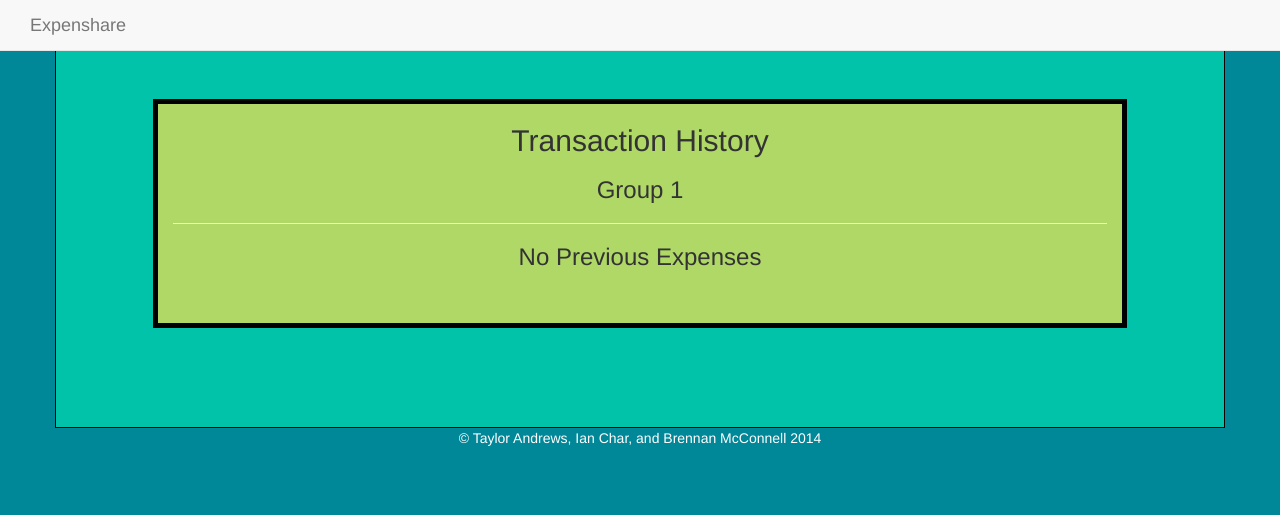
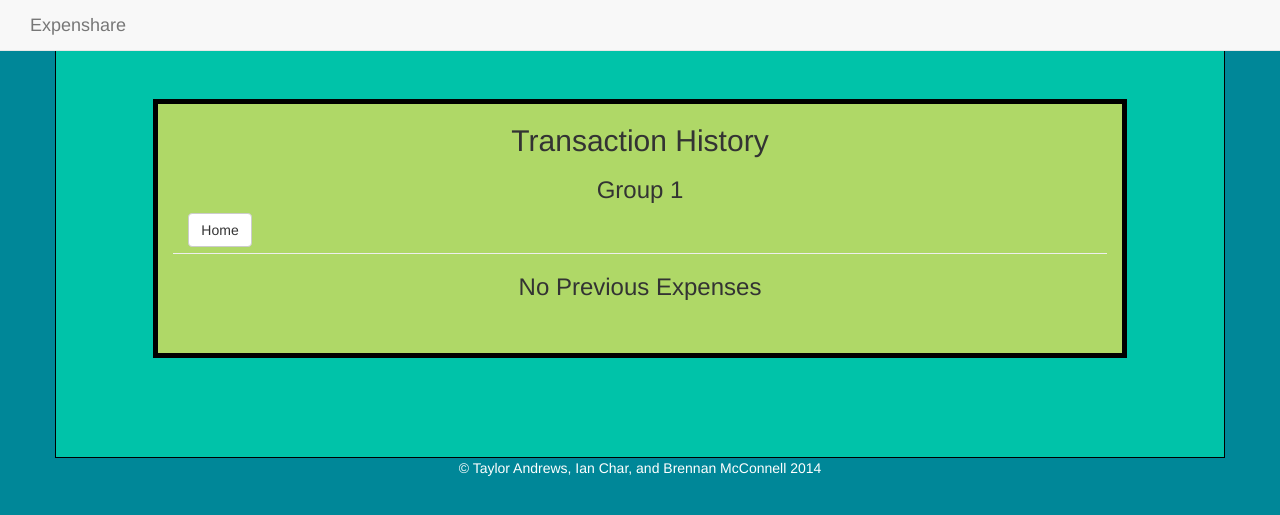
Before and after one commit to Brennan-M/ExpenShare, a Django app: template Expenshare/templates/ExpenseLog.html in a window 1280 px wide. Shown: the top 515 px of the page. Run offline with Django 3.2, Linux system fonts and the light colour scheme; the template is opened without the code that fills it: values that come from a table or form of the project are taken from there, others are empty; data comes from the database, SQL or seed files in the repository; some libraries are stand-ins or nearby versions.

Commit message:
Made a back button and fixed an error message.

```diff
--- a/Expenshare/templates/ExpenseLog.html
+++ b/Expenshare/templates/ExpenseLog.html
@@ -38,9 +38,16 @@
 								<h2>Transaction History</h2>
 
 								<h3> {{ group.name }}</h3>
+
+
 								{% if payform_error1 %}
-                                                                        <h4><font color="red">The last payment you atempted to enter failed, please try again!</font></h4>
-                                                                {% endif %}
+                                <h4><font color="red">The last expense you reported failed. Please try again!</font></h4>
+                                {% endif %}
+                                <div class="col-md-1">
+                                <input type="submit" class="btn btn-default" onClick="window.location.href='/share/home/'" name="historyButton" value="Home">
+
+								</div>
+								<br>
 								<hr>
 								{% if not paylog %}
 									<h3>No Previous Expenses</h3>
```
